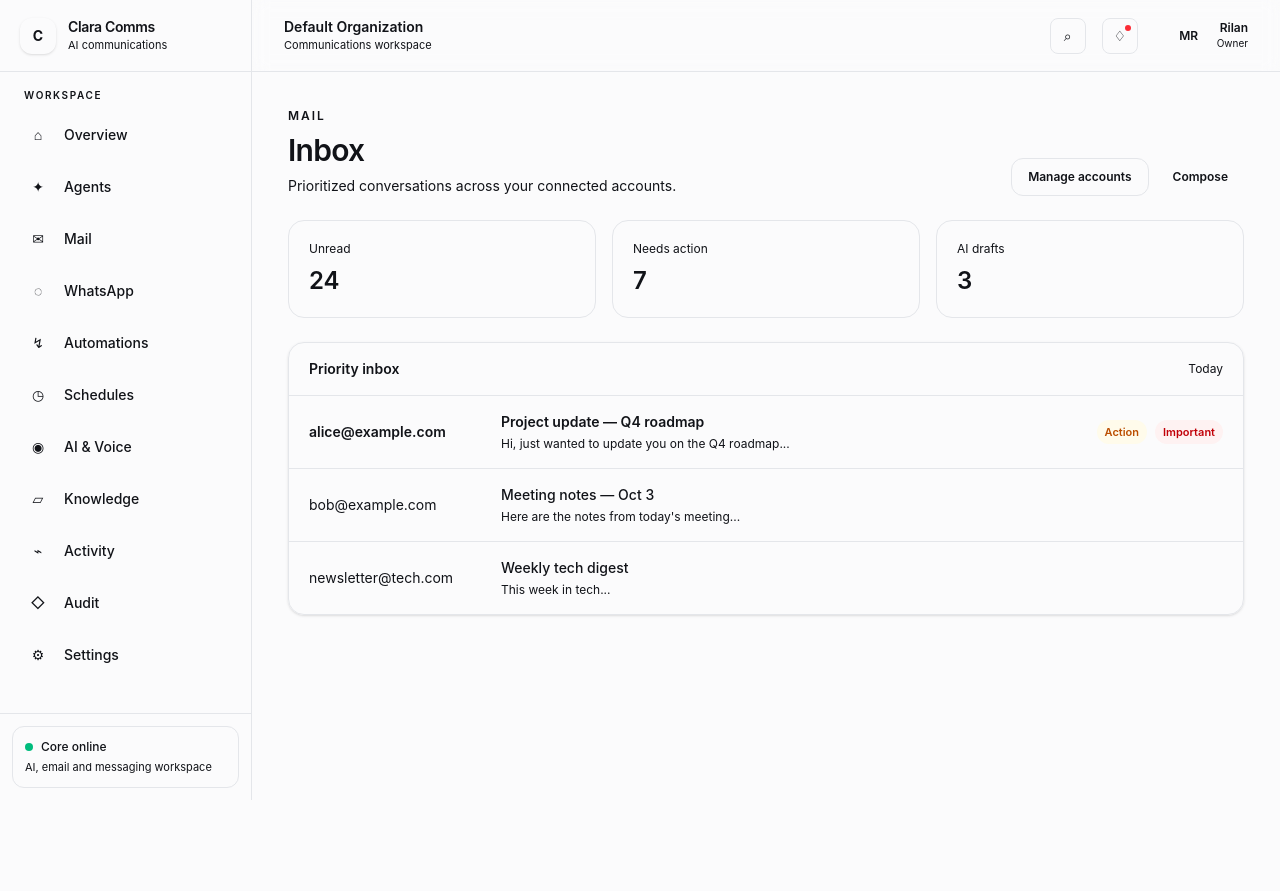
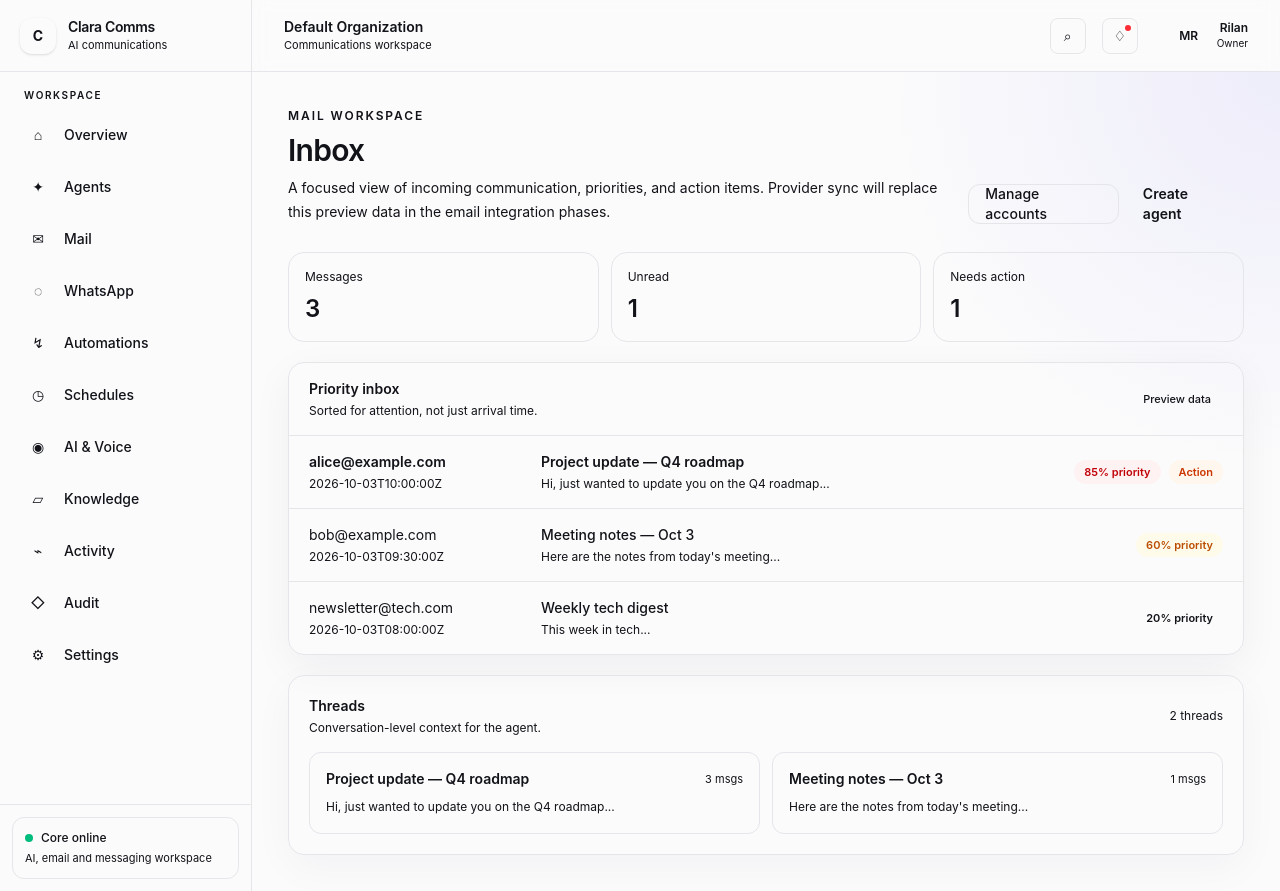
Before and after one commit to Rilan-Dev/ai-comms-agent, a Next.js app in the folder apps/web/: page /mail/inbox in a window 1280 px wide. Before the commit the page ends 800 px from the top, so only its background shows below. Built offline with nearby package versions, Linux system fonts and the light colour scheme.

Commit message:
ui: redesign inbox for focused AI communication workflow

```diff
--- a/apps/web/src/app/mail/inbox/page.tsx
+++ b/apps/web/src/app/mail/inbox/page.tsx
@@ -1,19 +1,67 @@
-import { mockEmailMessages } from "@/lib/mock-data";
+import { mockEmailMessages, mockThreads } from "@/lib/mock-data";
 
 export default function MailInboxPage() {
-  return <main className="mx-auto max-w-[1400px] space-y-6 p-5 sm:p-7 lg:p-9">
-    <div className="flex flex-col justify-between gap-4 sm:flex-row sm:items-end">
-      <div><p className="text-xs font-semibold uppercase tracking-[.16em] text-primary">Mail</p><h1 className="mt-2 text-3xl font-semibold tracking-tight">Inbox</h1><p className="mt-2 text-sm text-muted-foreground">Prioritized conversations across your connected accounts.</p></div>
-      <div className="flex gap-2"><a href="/mail/accounts" className="rounded-xl border px-4 py-2.5 text-xs font-semibold hover:bg-muted">Manage accounts</a><button className="rounded-xl bg-foreground px-4 py-2.5 text-xs font-semibold text-background">Compose</button></div>
-    </div>
-    <div className="grid gap-4 sm:grid-cols-3"><div className="rounded-2xl border bg-background p-5"><p className="text-xs text-muted-foreground">Unread</p><p className="mt-2 text-2xl font-semibold">24</p></div><div className="rounded-2xl border bg-background p-5"><p className="text-xs text-muted-foreground">Needs action</p><p className="mt-2 text-2xl font-semibold">7</p></div><div className="rounded-2xl border bg-background p-5"><p className="text-xs text-muted-foreground">AI drafts</p><p className="mt-2 text-2xl font-semibold">3</p></div></div>
-    <div className="overflow-hidden rounded-2xl border bg-background shadow-sm">
-      <div className="flex items-center justify-between border-b px-5 py-4"><p className="text-sm font-semibold">Priority inbox</p><span className="text-xs text-muted-foreground">Today</span></div>
-      <div className="divide-y">{mockEmailMessages.map(msg=><div key={msg.id} className="grid gap-3 px-5 py-4 transition hover:bg-muted/40 sm:grid-cols-[180px_1fr_auto] sm:items-center">
-        <div className={`text-sm ${msg.is_read?"text-muted-foreground":"font-semibold"}`}>{msg.from_address}</div>
-        <div className="min-w-0"><p className={`truncate text-sm ${msg.is_read?"font-medium":"font-semibold"}`}>{msg.subject}</p><p className="mt-1 truncate text-xs text-muted-foreground">{msg.snippet}</p></div>
-        <div className="flex items-center gap-2 text-[11px]">{msg.action_required&&<span className="rounded-full bg-amber-50 px-2 py-1 font-semibold text-amber-700">Action</span>}{msg.importance_score>=.7&&<span className="rounded-full bg-red-50 px-2 py-1 font-semibold text-red-700">Important</span>}</div>
-      </div>)}</div>
-    </div>
-  </main>;
+  const unread = mockEmailMessages.filter((m) => !m.is_read).length;
+  const actions = mockEmailMessages.filter((m) => m.action_required).length;
+
+  return (
+    <main className="min-h-full bg-[radial-gradient(circle_at_top_right,rgba(79,70,229,.08),transparent_30%)] p-5 sm:p-7 lg:p-9">
+      <div className="mx-auto max-w-[1500px]">
+        <div className="flex flex-col justify-between gap-5 lg:flex-row lg:items-end">
+          <div>
+            <p className="text-xs font-semibold uppercase tracking-[.16em] text-primary">Mail workspace</p>
+            <h1 className="mt-2 text-3xl font-semibold tracking-tight">Inbox</h1>
+            <p className="mt-2 max-w-2xl text-sm leading-6 text-muted-foreground">A focused view of incoming communication, priorities, and action items. Provider sync will replace this preview data in the email integration phases.</p>
+          </div>
+          <div className="flex gap-2">
+            <a href="/mail/accounts" className="inline-flex h-10 items-center rounded-xl border bg-background px-4 text-sm font-medium transition hover:bg-muted">Manage accounts</a>
+            <a href="/agents/new" className="inline-flex h-10 items-center rounded-xl bg-foreground px-4 text-sm font-semibold text-background transition hover:-translate-y-0.5">Create agent</a>
+          </div>
+        </div>
+
+        <div className="mt-7 grid gap-3 sm:grid-cols-3">
+          <div className="rounded-2xl border bg-background/90 p-4"><p className="text-xs text-muted-foreground">Messages</p><p className="mt-2 text-2xl font-semibold">{mockEmailMessages.length}</p></div>
+          <div className="rounded-2xl border bg-background/90 p-4"><p className="text-xs text-muted-foreground">Unread</p><p className="mt-2 text-2xl font-semibold">{unread}</p></div>
+          <div className="rounded-2xl border bg-background/90 p-4"><p className="text-xs text-muted-foreground">Needs action</p><p className="mt-2 text-2xl font-semibold">{actions}</p></div>
+        </div>
+
+        <section className="mt-5 overflow-hidden rounded-2xl border bg-background/95 shadow-[0_12px_40px_rgba(15,23,42,.05)]">
+          <div className="flex flex-col gap-3 border-b px-5 py-4 sm:flex-row sm:items-center sm:justify-between">
+            <div><p className="text-sm font-semibold">Priority inbox</p><p className="mt-1 text-xs text-muted-foreground">Sorted for attention, not just arrival time.</p></div>
+            <span className="rounded-full bg-muted px-3 py-1 text-[11px] font-medium text-muted-foreground">Preview data</span>
+          </div>
+          <div className="divide-y">
+            {mockEmailMessages.map((msg) => (
+              <article key={msg.id} className="group grid gap-3 px-5 py-4 transition hover:bg-muted/40 md:grid-cols-[220px_1fr_auto] md:items-center">
+                <div className="min-w-0">
+                  <p className={`truncate text-sm ${msg.is_read ? "text-muted-foreground" : "font-semibold"}`}>{msg.from_address}</p>
+                  <p className="mt-1 truncate text-xs text-muted-foreground">{msg.received_at}</p>
+                </div>
+                <div className="min-w-0">
+                  <p className={`truncate text-sm ${msg.is_read ? "font-medium" : "font-semibold"}`}>{msg.subject}</p>
+                  <p className="mt-1 truncate text-xs text-muted-foreground">{msg.snippet}</p>
+                </div>
+                <div className="flex items-center gap-2 md:justify-end">
+                  <span className={`rounded-full px-2.5 py-1 text-[11px] font-semibold ${msg.importance_score >= .7 ? "bg-red-50 text-red-700" : msg.importance_score >= .4 ? "bg-amber-50 text-amber-700" : "bg-muted text-muted-foreground"}`}>{Math.round(msg.importance_score * 100)}% priority</span>
+                  {msg.action_required && <span className="rounded-full bg-orange-50 px-2.5 py-1 text-[11px] font-semibold text-orange-700">Action</span>}
+                </div>
+              </article>
+            ))}
+          </div>
+        </section>
+
+        <section className="mt-5 rounded-2xl border bg-background/95 p-5 shadow-[0_12px_40px_rgba(15,23,42,.04)]">
+          <div className="flex items-center justify-between"><div><p className="text-sm font-semibold">Threads</p><p className="mt-1 text-xs text-muted-foreground">Conversation-level context for the agent.</p></div><span className="text-xs text-muted-foreground">{mockThreads.length} threads</span></div>
+          <div className="mt-4 grid gap-3 lg:grid-cols-2">
+            {mockThreads.map((thread) => (
+              <div key={thread.id} className="rounded-xl border p-4 transition hover:-translate-y-0.5 hover:bg-muted/40">
+                <div className="flex items-center justify-between gap-3"><span className="truncate text-sm font-semibold">{thread.subject}</span><span className="shrink-0 text-[11px] text-muted-foreground">{thread.message_count} msgs</span></div>
+                <p className="mt-2 text-xs leading-5 text-muted-foreground">{thread.snippet}</p>
+              </div>
+            ))}
+          </div>
+        </section>
+      </div>
+    </main>
+  );
 }
```
